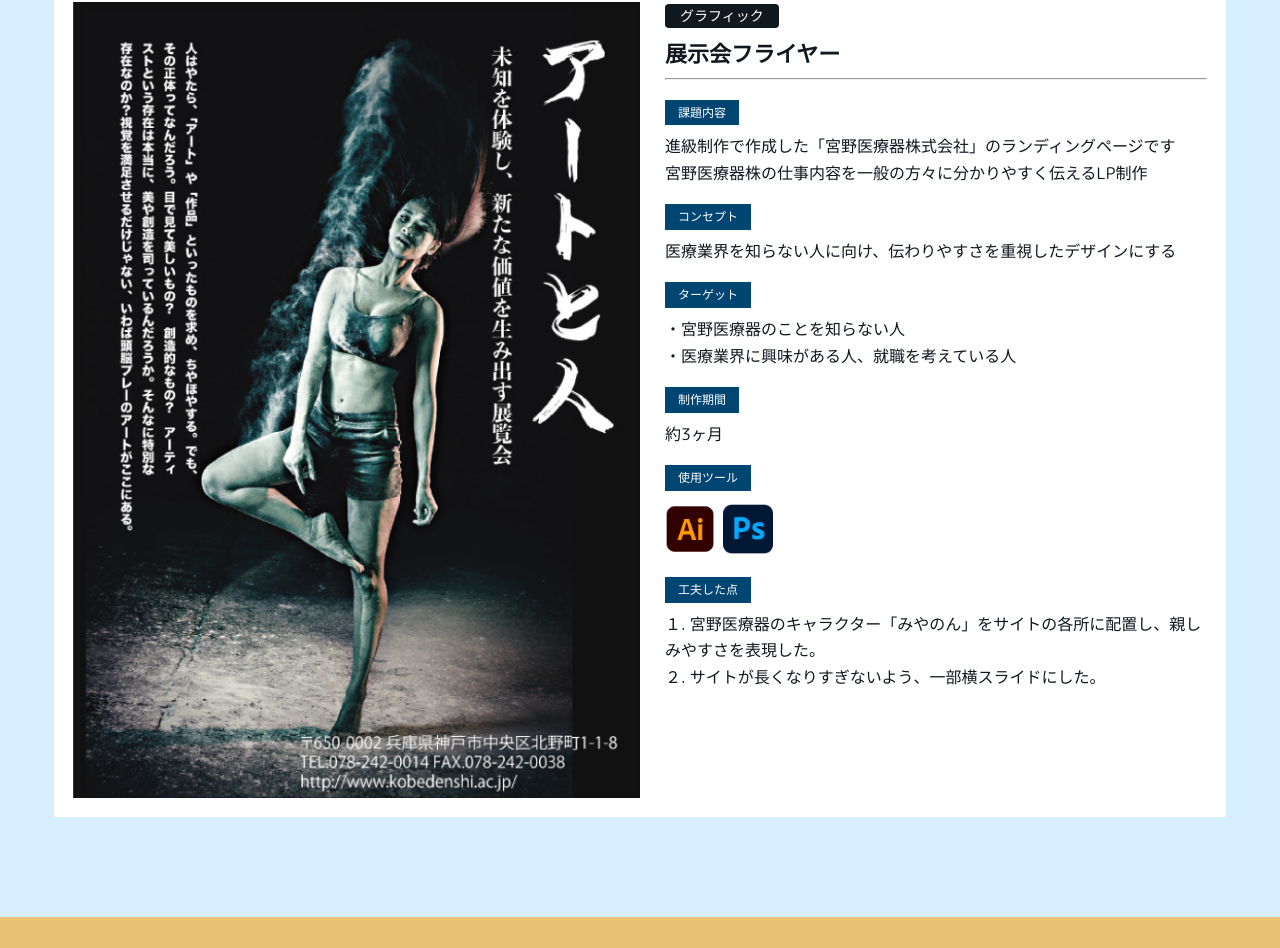
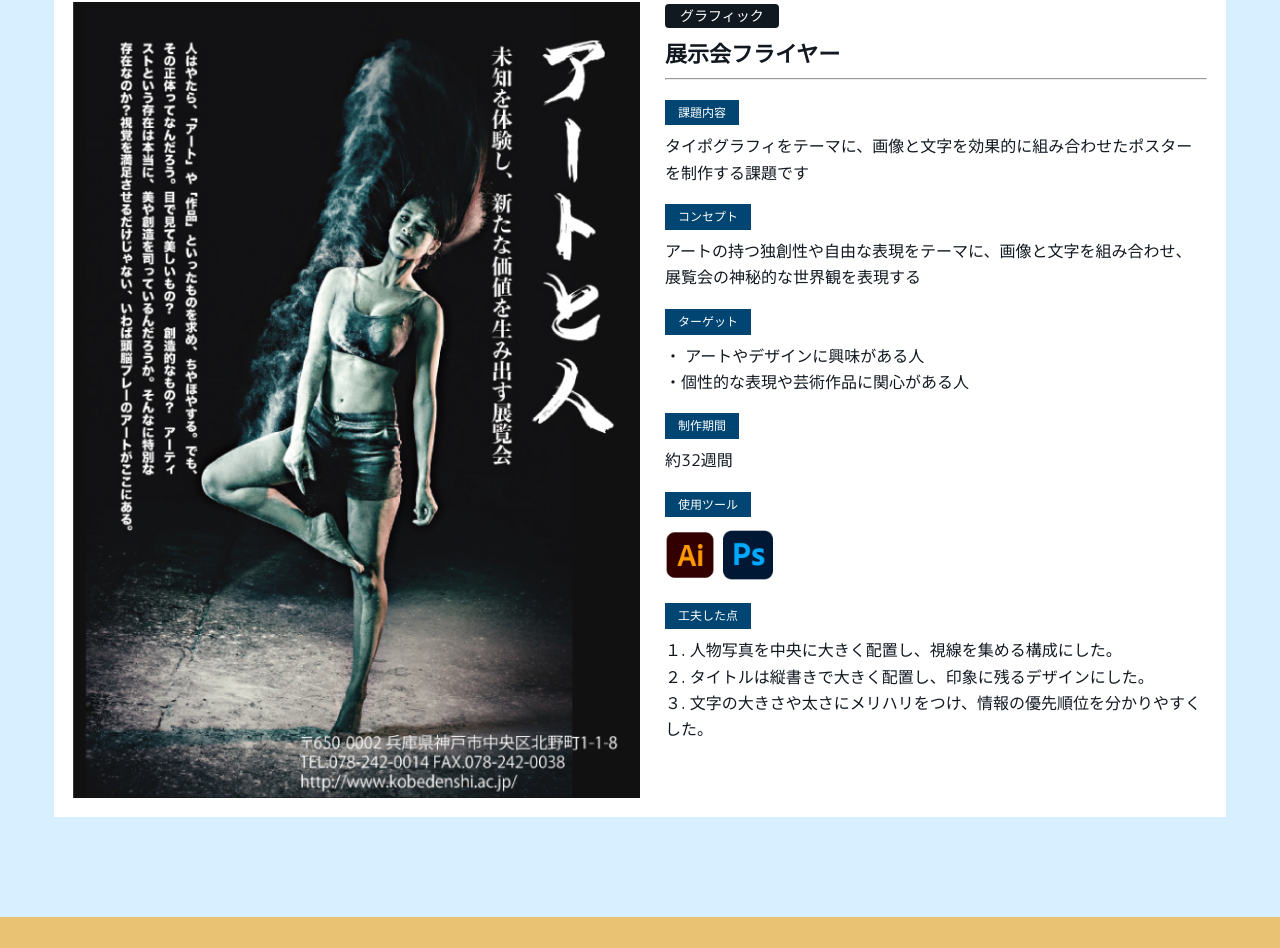
Before and after one commit to ueda-shinnosuke/portfolio, a plain HTML site: page work/work07.html in a window 1280 px wide. Shown: the part 579-1527 px from the top of the page. Drawn offline with Linux system fonts and the light colour scheme.

Commit message:
コミット

```diff
--- a/work/work07.html
+++ b/work/work07.html
@@ -52,22 +52,21 @@
 
           <dl class="works_list">
             <dt>課題内容</dt>
-            <dd>進級制作で作成した「宮野医療器株式会社」のランディングページです
-              <br>宮野医療器株の仕事内容を一般の方々に分かりやすく伝えるLP制作</dd>
+            <dd>タイポグラフィをテーマに、画像と文字を効果的に組み合わせたポスターを制作する課題です</dd>
           </dl>
           <dl class="works_list">
             <dt>コンセプト</dt>
-            <dd>医療業界を知らない人に向け、伝わりやすさを重視したデザインにする
+            <dd>アートの持つ独創性や自由な表現をテーマに、画像と文字を組み合わせ、展覧会の神秘的な世界観を表現する
             </dd>
           </dl>
           <dl class="works_list">
             <dt>ターゲット</dt>
-            <dd>・宮野医療器のことを知らない人<br>
-              ・医療業界に興味がある人、就職を考えている人</dd>
+            <dd>・ アートやデザインに興味がある人
+              <br>・個性的な表現や芸術作品に関心がある人</dd>
           </dl>
           <dl class="works_list">
             <dt>制作期間</dt>
-            <dd>約3ヶ月</dd>
+            <dd>約32週間</dd>
           </dl>
           <dl class="works_list">
             <dt>使用ツール</dt>
@@ -80,9 +79,9 @@
           </dl>
           <dl class="works_list">
             <dt>工夫した点</dt>
-            <dd>１.  宮野医療器のキャラクター「みやのん」をサイトの各所に配置し、親しみやすさを表現した。
-              <br>２. サイトが長くなりすぎないよう、一部横スライドにした。
-
+            <dd>１. 人物写真を中央に大きく配置し、視線を集める構成にした。<br>
+              ２. タイトルは縦書きで大きく配置し、印象に残るデザインにした。<br>
+              ３. 文字の大きさや太さにメリハリをつけ、情報の優先順位を分かりやすくした。
             </dd>
           </dl>
         </div>
```
